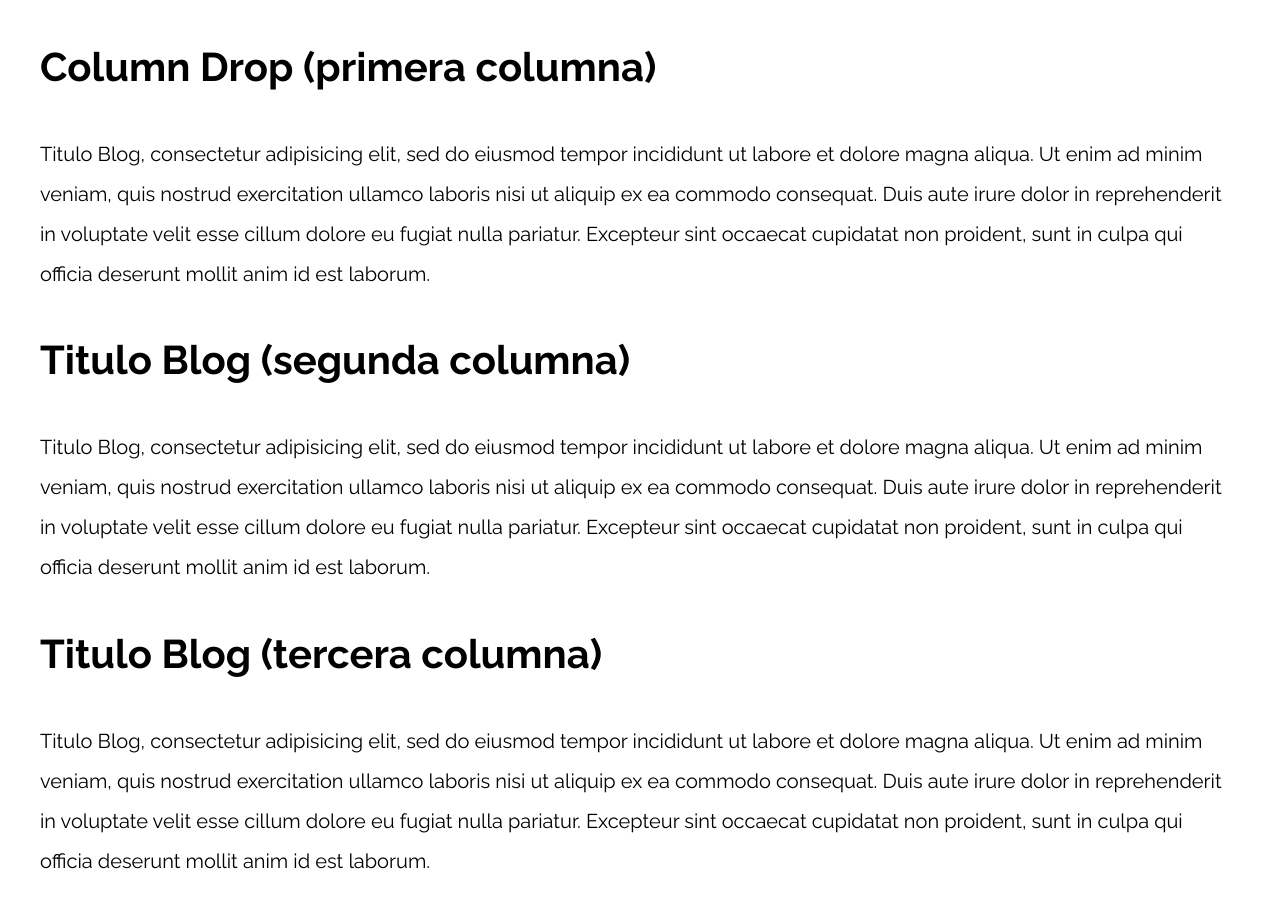
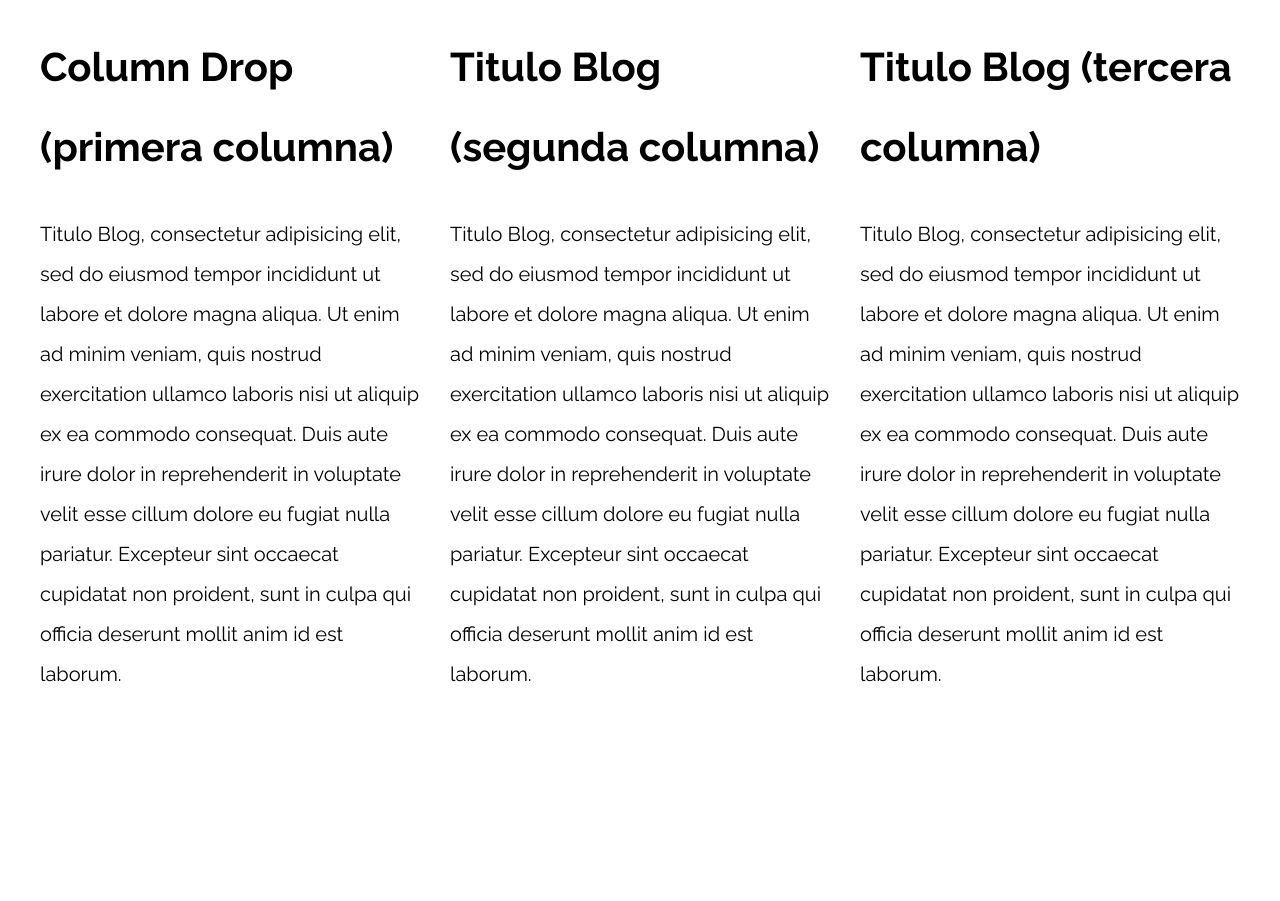
Before and after one commit to JUANJOSEROMANPROGRAMA/Curso-Desarrollo-Web-Udemy, a plain HTML site: page 03-PatronesRWD/PatronesRWD/07-column_drop_css_grid/index.html in a window 1280 px wide. After the commit the page ends 800 px from the top, so only its background shows below. Drawn offline with nearby package versions, Linux system fonts and the light colour scheme.

Commit message:
Diseño Responsive: Column drop -css grid

```diff
--- a/03-PatronesRWD/PatronesRWD/07-column_drop_css_grid/css/styles.css
+++ b/03-PatronesRWD/PatronesRWD/07-column_drop_css_grid/css/styles.css
@@ -50,3 +50,50 @@ p {
 
 
 /** CODIGO AQUI **/
+
+@media(min-width : 480px) {
+
+    .column-drop {
+        display: grid;
+        grid-template-columns: repeat(2, 1fr);
+        gap: 3rem;
+
+    }
+
+    .sider-1 {
+        grid-column: 1/3;
+        grid-row: 2/3;
+
+    }
+
+    .sider-2 {
+
+        grid-column: 2/3;
+        grid-row: 1/3;
+    }
+
+}
+
+
+@media(min-width : 768px) {
+
+    .column-drop {
+
+        grid-template-columns: repeat(3, 1fr);
+
+
+
+        .sider-1 {
+        grid-column: 2/3;
+            grid-row: unset;
+
+
+        }
+
+
+        .sider-2 {
+            grid-column: 3/4;
+            grid-row: unset;
+        }
+    }
+}
--- a/03-PatronesRWD/PatronesRWD/07-column_drop_css_grid/index.html
+++ b/03-PatronesRWD/PatronesRWD/07-column_drop_css_grid/index.html
@@ -12,7 +12,7 @@
 
 <body>
 
-    <div class="contenedor">
+    <div class="contenedor column-drop">
         <main>
             <h1>Column Drop (primera columna)</h1>
             <p>
@@ -21,7 +21,7 @@
             </p>
         </main>
 
-        <aside>
+        <aside class="sider-1">
             <h1>Titulo Blog (segunda columna)</h1>
             <p>
                 Titulo Blog, consectetur adipisicing elit, sed do eiusmod tempor incididunt ut labore et dolore magna aliqua. Ut enim ad minim veniam, quis nostrud exercitation ullamco laboris nisi ut aliquip ex ea commodo consequat. Duis aute irure dolor in reprehenderit
@@ -29,7 +29,7 @@
             </p>
         </aside>
 
-        <aside>
+        <aside class="sider-2">
             <h1>Titulo Blog (tercera columna)</h1>
             <p>
                 Titulo Blog, consectetur adipisicing elit, sed do eiusmod tempor incididunt ut labore et dolore magna aliqua. Ut enim ad minim veniam, quis nostrud exercitation ullamco laboris nisi ut aliquip ex ea commodo consequat. Duis aute irure dolor in reprehenderit
```
